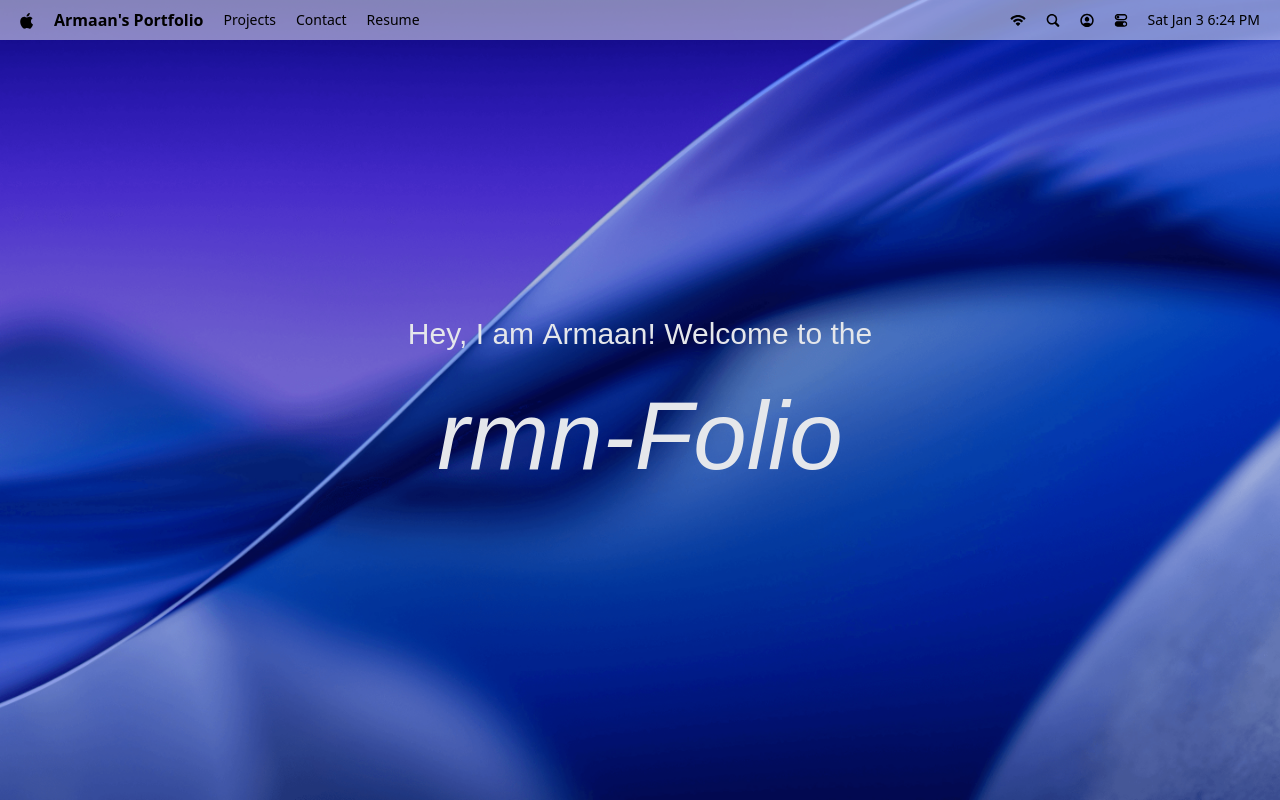
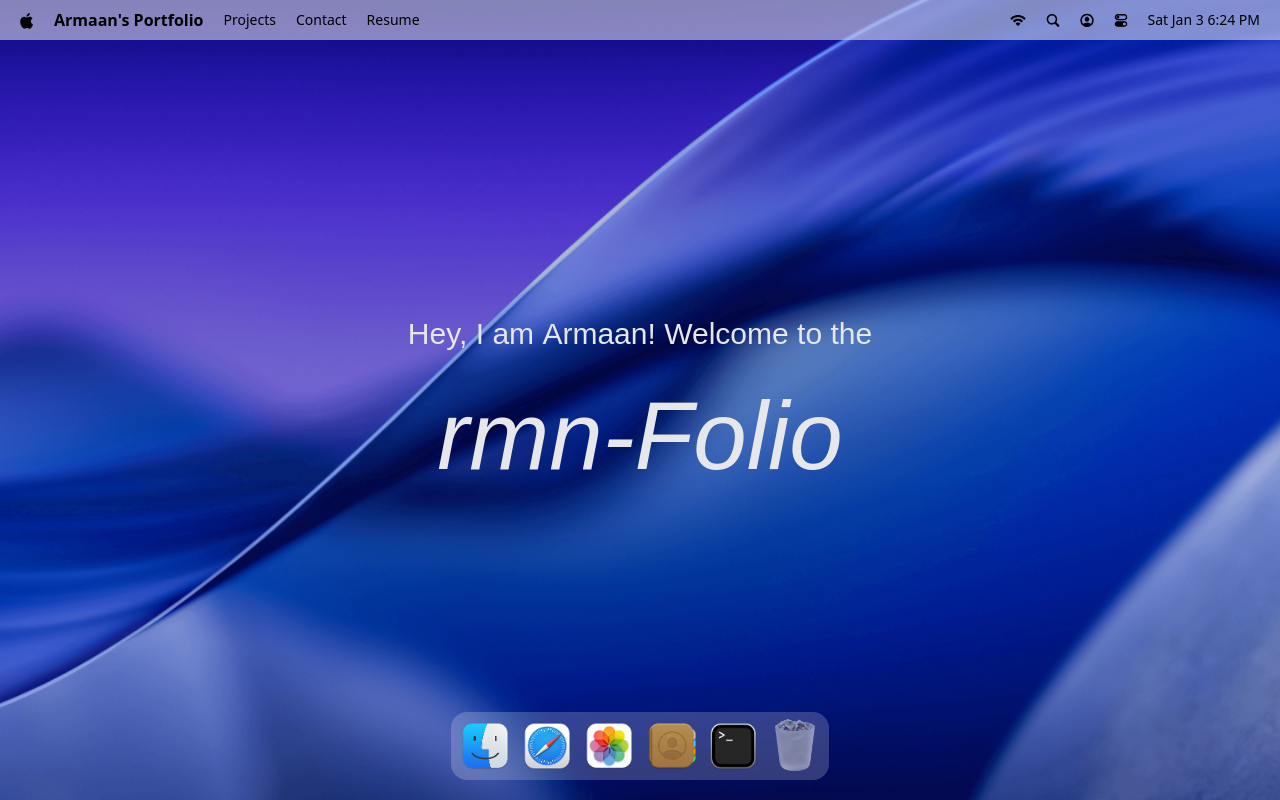
Before and after one commit to muftiarmaan6/macOS-portfolio, a React (Vite) app: page / in a window 1280 px wide. Built offline with nearby package versions, Linux system fonts and the light colour scheme; a web font is replaced by a local one.

Commit message:
Implement the UI for macOS dock

```diff
--- a/package.json
+++ b/package.json
@@ -17,6 +17,7 @@
     "lucide-react": "^0.562.0",
     "react": "^19.2.0",
     "react-dom": "^19.2.0",
+    "react-tooltip": "^5.30.0",
     "tailwindcss": "^4.1.18"
   },
   "devDependencies": {
--- a/src/App.jsx
+++ b/src/App.jsx
@@ -1,10 +1,12 @@
-import {Navbar, Welcome} from "#components/imports";
+import {Navbar, Welcome, Dock} from "#components/imports";
+
 
 const  app = () => {
   return (
     <main>
       <Navbar/>
       <Welcome/>
+      <Dock/>
     </main>
   )
 }
--- /dev/null
+++ b/src/components/Dock.jsx
@@ -0,0 +1,88 @@
+
+import { dockApps } from "#constants/constant";
+import gsap from "gsap";
+import { useGSAP } from "@gsap/react";
+import { useRef } from "react"
+import { Tooltip } from "react-tooltip"
+
+
+const Dock = () => {
+
+  const dockRef = useRef(null);
+
+  useGSAP(()=>{
+    const dock = dockRef.current;
+    if(!dock) return;
+
+    const icons = dock.querySelectorAll(".dock-icon");
+    const animateDockIcons= (mousePosX) =>{
+      const {left} = dock.getBoundingClientRect();
+      icons.forEach( (icon)=> {
+        const {left: iconLeft, width} = icon.getBoundingClientRect();
+        const center = iconLeft - left + width/2;
+        const distance = Math.abs(mousePosX- center);
+        // const RADIUS = 120;
+        // const intensity = Math.max(0, 1 - distance / RADIUS);
+        const intensity= Math.exp(-(distance ** 2.5)/20000);
+
+        gsap.to(icon, {
+          scale: 1+ 0.25 * intensity,
+          y: -15* intensity,
+          duration: 0.2,
+          ease: "power2.out",
+        })
+      });
+    };
+    const detectMouseEnter = (e) => {
+      const {left} = dock.getBoundingClientRect();
+      animateDockIcons(e.clientX - left);
+    }
+    const resetIcons = () => icons.forEach((icon)=> {
+      gsap.to(icon, {
+        scale: 1,
+        y: 0,
+        duration: 0.3,
+        ease: "power2.out",
+      })
+    })
+
+    dock.addEventListener("mousemove", detectMouseEnter);
+    dock.addEventListener("mouseleave", resetIcons);
+
+    return ()=>{
+      dock.removeEventListener("mousemove", detectMouseEnter);
+      dock.removeEventListener("mouseleave", resetIcons);
+    }
+  },[]);
+
+  const openApp = (app) => {};
+  return (
+    <section id="dock">
+      <div ref={dockRef} className="dock-container">
+        {dockApps.map(({id, name, icon, canOpen})=>(
+          <div key={id} className="relative flex justify-center">
+            <button
+            type="button"
+            className="dock-icon"
+            aria-label={name}
+            data-tooltip-id="dock-tooltip"
+            data-tooltip-content={name}
+            data-tooltip-delay-show={150}
+            disabled={!canOpen}
+            onClick={()=> openApp({id, canOpen})}
+            >
+              <img src={`/images/${icon}`}
+               alt={name}
+               loading="lazy"
+               className={canOpen ? '' : 'opacity-50'} />
+            </button>
+          </div>
+        ))}
+
+        <Tooltip id="dock-tooltip" place="top" className="tooltip" />
+      </div>
+    </section>
+  )
+}
+
+export default Dock
--- a/src/components/imports.js
+++ b/src/components/imports.js
@@ -1,4 +1,5 @@
 import Navbar from '#components/Navbar.jsx';
 import Welcome from '#components/Welcome.jsx';
+import Dock from './Dock';
 
-export{ Navbar, Welcome};
+export{ Navbar, Welcome, Dock};
--- a/src/index.css
+++ b/src/index.css
@@ -90,7 +90,7 @@
     }
 
     .dock-icon {
-      @apply size-14 3xl:size-20 cursor-pointer;
+      @apply size-14 3xl:size-20;
 
       img {
         @apply object-cover object-center;
```
Also changed, not shown: 1 other file (tests, documents, lock files or other folders).
